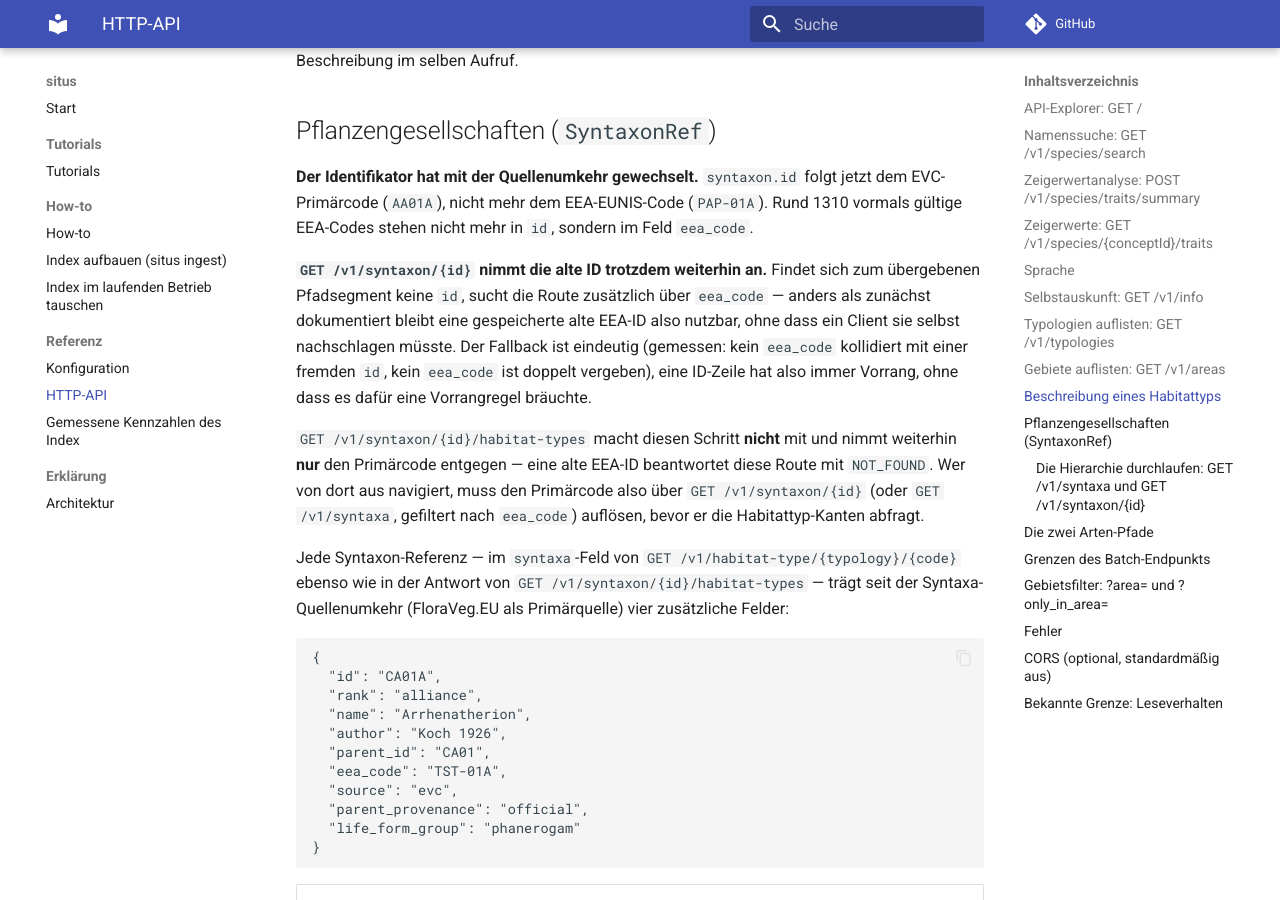
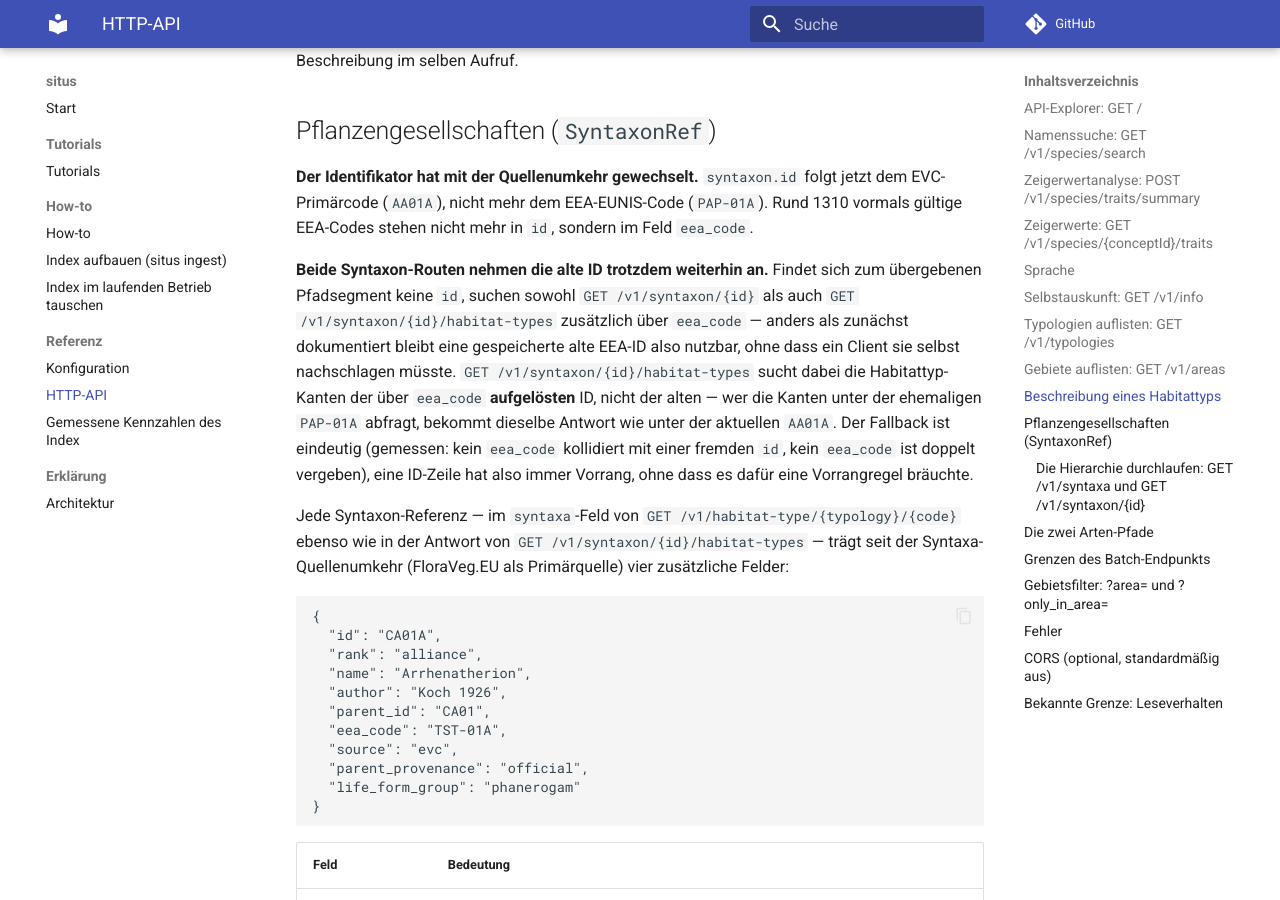
Before and after one commit to jobrunner/situs, an MkDocs documentation site: the page built from docs/reference/http-api.md, in a window 1280 px wide and 900 px high, scrolled down 8322 px. Built offline with MkDocs 1.6.1 and Material for MkDocs 9.7.7, drawn with Linux system fonts in a browser that asks for light colours; comment, search, counter and statistics services are not loaded.

Commit message:
feat(syntaxa): EEA-Code-Fallback auch fuer die Habitattyp-Kanten eines Syntaxons
GET /v1/syntaxon/{id}/habitat-types beantwortete eine alte EEA-ID
bislang mit NOT_FOUND, obwohl GET /v1/syntaxon/{id} sie seit dem
letzten Commit bereits ueber eea_code aufloest. Gerade diese Route ist
die im Branch-Review als brechend benannte, und ein Client mit
gespeicherter alter ID ruft typischerweise sie auf.

SyntaxonHabitatTypes nutzt jetzt denselben Helfer
(syntaxonByIDOrEEACode) wie die Navigationsroute und fragt die
Habitattyp-Kanten unter der aufgeloesten ID ab, nicht unter der
hereingereichten — sonst faende die Kantenabfrage unter dem alten Code
nichts, obwohl die ID aufgeloest werden konnte.

docs/reference/http-api.md und die Beschreibung der Route in beiden
OpenAPI-Kopien (byte-identisch) sagen jetzt, dass beide
Syntaxon-Routen den frueheren EEA-Code annehmen.

```diff
--- a/docs/reference/http-api.md
+++ b/docs/reference/http-api.md
@@ -346,20 +346,18 @@ folgt jetzt dem EVC-Primärcode (`AA01A`), nicht mehr dem EEA-EUNIS-Code
 (`PAP-01A`). Rund 1310 vormals gültige EEA-Codes stehen nicht mehr in `id`,
 sondern im Feld `eea_code`.
 
-**`GET /v1/syntaxon/{id}` nimmt die alte ID trotzdem weiterhin an.** Findet
-sich zum übergebenen Pfadsegment keine `id`, sucht die Route zusätzlich über
-`eea_code` — anders als zunächst dokumentiert bleibt eine gespeicherte alte
-EEA-ID also nutzbar, ohne dass ein Client sie selbst nachschlagen müsste. Der
-Fallback ist
-eindeutig (gemessen: kein `eea_code` kollidiert mit einer fremden `id`, kein
-`eea_code` ist doppelt vergeben), eine ID-Zeile hat also immer Vorrang, ohne
-dass es dafür eine Vorrangregel bräuchte.
-
-`GET /v1/syntaxon/{id}/habitat-types` macht diesen Schritt **nicht** mit und
-nimmt weiterhin **nur** den Primärcode entgegen — eine alte EEA-ID
-beantwortet diese Route mit `NOT_FOUND`. Wer von dort aus navigiert, muss den
-Primärcode also über `GET /v1/syntaxon/{id}` (oder `GET /v1/syntaxa`, gefiltert
-nach `eea_code`) auflösen, bevor er die Habitattyp-Kanten abfragt.
+**Beide Syntaxon-Routen nehmen die alte ID trotzdem weiterhin an.** Findet
+sich zum übergebenen Pfadsegment keine `id`, suchen sowohl
+`GET /v1/syntaxon/{id}` als auch `GET /v1/syntaxon/{id}/habitat-types`
+zusätzlich über `eea_code` — anders als zunächst dokumentiert bleibt eine
+gespeicherte alte EEA-ID also nutzbar, ohne dass ein Client sie selbst
+nachschlagen müsste. `GET /v1/syntaxon/{id}/habitat-types` sucht dabei die
+Habitattyp-Kanten der über `eea_code` **aufgelösten** ID, nicht der alten —
+wer die Kanten unter der ehemaligen `PAP-01A` abfragt, bekommt dieselbe
+Antwort wie unter der aktuellen `AA01A`. Der Fallback ist eindeutig (gemessen:
+kein `eea_code` kollidiert mit einer fremden `id`, kein `eea_code` ist doppelt
+vergeben), eine ID-Zeile hat also immer Vorrang, ohne dass es dafür eine
+Vorrangregel bräuchte.
 
 Jede Syntaxon-Referenz — im `syntaxa`-Feld von `GET /v1/habitat-type/{typology}/{code}`
 ebenso wie in der Antwort von `GET /v1/syntaxon/{id}/habitat-types` — trägt seit
```
Also changed, not shown: 4 other files.
